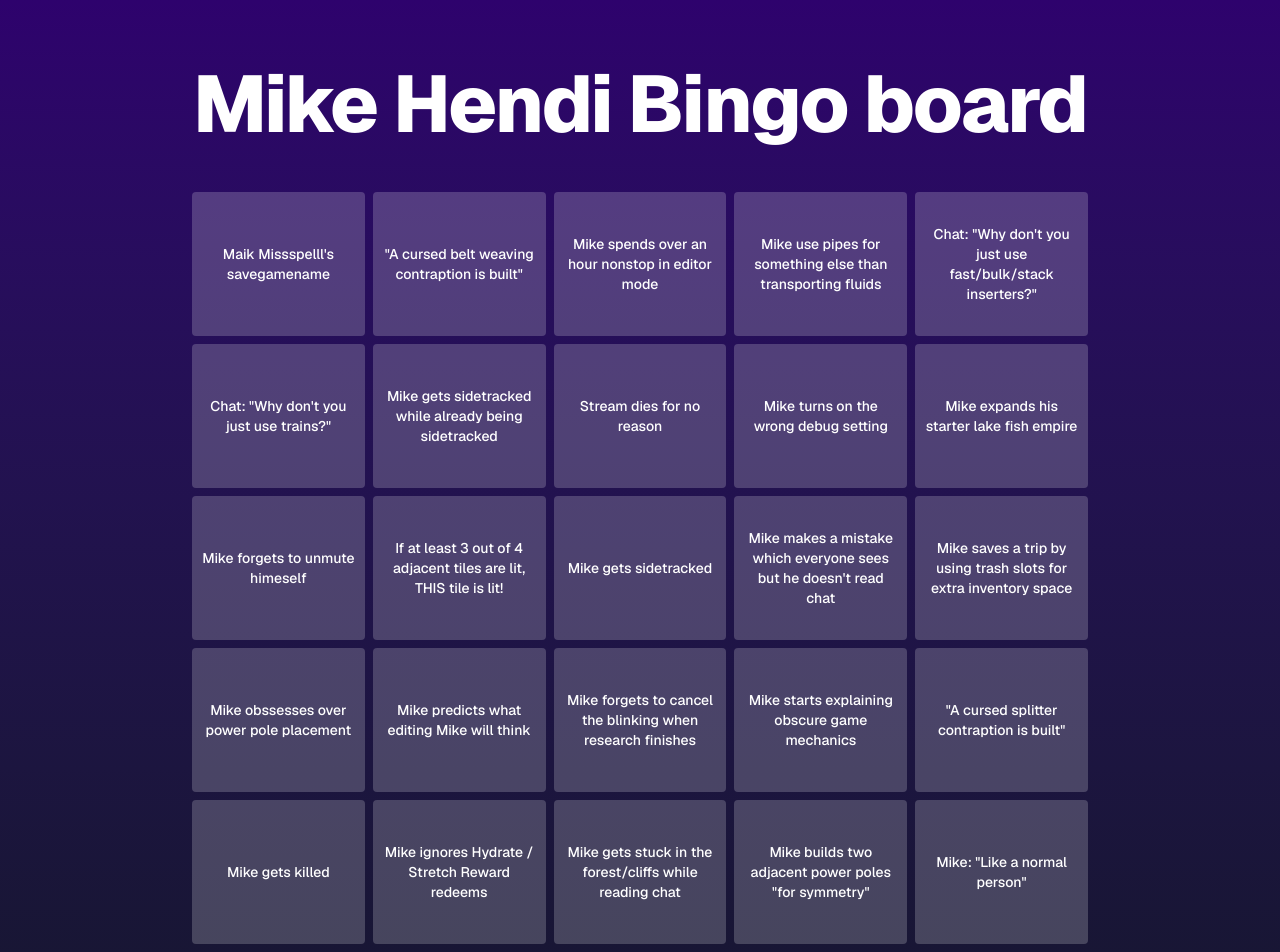
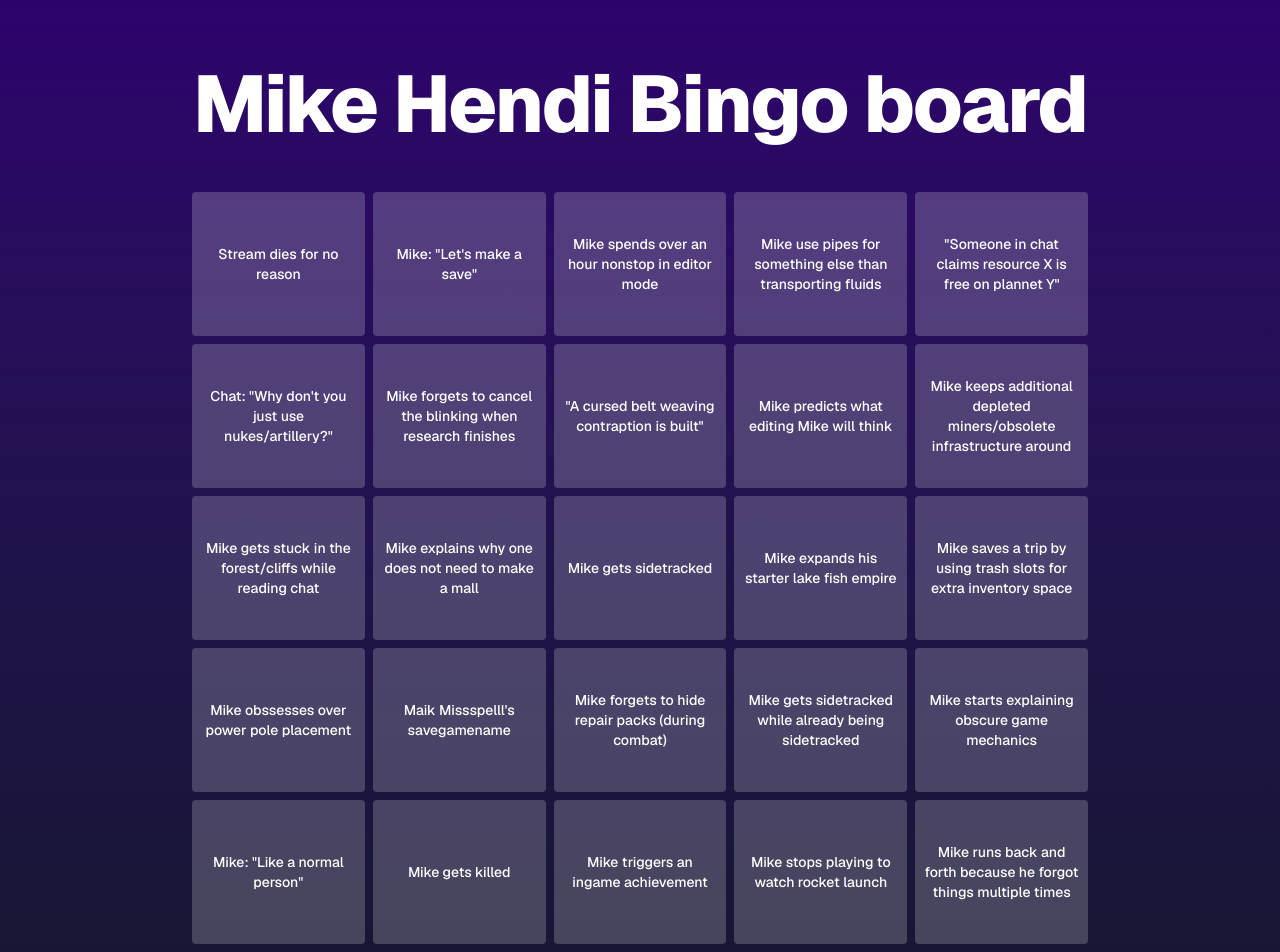
Before and after one commit to jaapmarcus/mikehendi-bingo, a Next.js app: page / in a window 1280 px wide. Shown: the top 952 px of the page. Built offline with nearby package versions, Linux system fonts and the light colour scheme.

Commit message:
Update strings again

```diff
--- a/src/app/page.tsx
+++ b/src/app/page.tsx
@@ -43,6 +43,10 @@ const stringDatabase = [
   '"Someone in chat claims resource X is free on plannet Y"',
   'Mike explains why one does not need to make a mall',
   'Mike ignores Hydrate / Stretch Reward redeems',
+  'Mike hand feeds 1000x of one item',
+  'Mike acts like a legendary logistic bot',
+  'Mike runs back and forth because he forgot things multiple times',
+
 ]
 
 const freeString = 'Mike gets sidetracked';
```
